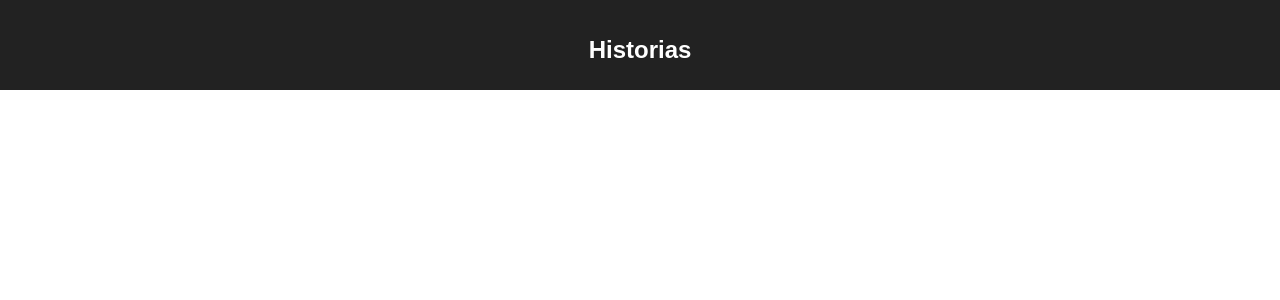
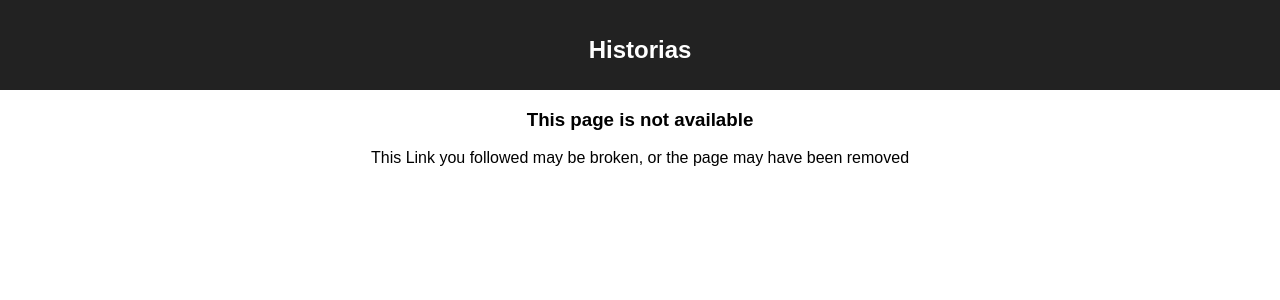
Before and after one commit to SamirMarin/historias, a React (Create React App) app: page /categories/1 in a window 1280 px wide. Shown: the top 300 px of the page. Built offline with nearby package versions, Linux system fonts and the light colour scheme; no server answers.

Commit message:
Create NoMatch component Provide NoMatch component when url not matching

```diff
--- a/src/App.css
+++ b/src/App.css
@@ -314,8 +314,8 @@
 
 .edit-post-container-post {
   height: 30px;
-  padding-left: 100px;
-  padding-right: 100px;
+  padding-left: 20%;
+  padding-right: 20%;
 }
 
 .edit-post-icon-post {
--- a/src/components/App.js
+++ b/src/components/App.js
@@ -3,8 +3,8 @@ import '../App.css';
 import Posts from './Posts'
 import Post from './Post'
 import PostForm from './PostForm'
-import { Route } from 'react-router-dom'
-import { Link } from 'react-router-dom'
+import { Route, Link, Switch } from 'react-router-dom'
+import NoMatch from './NoMatch'
 
 class App extends Component {
 
@@ -19,18 +19,11 @@ class App extends Component {
             >Historias</Link>
           </h1>
         </header>
+        <Switch>
           <Route exact path="/" component={Posts}/>
           <Route exact path="/:category" render={(props) => (
             <Posts
               category={props.match.params.category}
-          />
-        )}/>
-        <Route path="/:category/:postId" render={(props) => (
-          <Post
-            postId={props.match.params.postId}
-            onDeletePost={() => {
-              props.history.push('/')
-            }}
             />
           )}/>
           <Route path="/posts/new" render={({ history }) => (
@@ -40,7 +33,15 @@ class App extends Component {
               }}
             />
           )}/>
-      <Route path="/:category/edit/:postId" render={(props) => (
+          <Route exact path="/:category/:postId" render={(props) => (
+            <Post
+              postId={props.match.params.postId}
+              onDeletePost={() => {
+                props.history.push('/')
+              }}
+            />
+          )}/>
+          <Route exact path="/:category/edit/:postId" render={(props) => (
             <PostForm
               postId={props.match.params.postId}
               onCreatePost={() => {
@@ -49,8 +50,10 @@ class App extends Component {
               }}
             />
           )}/>
+          <Route component={NoMatch}/>
+      </Switch>
     </div>
-    );
+    )
   }
 }
 
--- /dev/null
+++ b/src/components/NoMatch.js
@@ -0,0 +1,18 @@
+import React, {Component} from 'react'
+
+class NoMatch extends Component {
+  render () {
+    return (
+      <div>
+        <h3>
+          This page is not available
+        </h3>
+        <p>
+          This Link you followed may be broken, or the page may have been removed
+        </p>
+      </div>
+    )
+  }
+}
+
+export default NoMatch;
--- a/src/components/Post.js
+++ b/src/components/Post.js
@@ -11,6 +11,7 @@ import { confirmAlert } from 'react-confirm-alert'
 import 'react-confirm-alert/src/react-confirm-alert.css'
 import * as Api from '../utils/api'
 import { deletePost } from '../actions'
+import NoMatch from './NoMatch'
 
 class Post extends Component {
 
@@ -34,7 +35,10 @@ class Post extends Component {
 
   render() {
     return (
-      <div className="post-container">
+      <div>
+        {this.props.post === "Not Valid Post"
+            ? <NoMatch/>
+            : <div className="post-container">
               {this.props.post && (
                 <div>
                   <div className="post-title"> {this.props.post.title} </div>
@@ -76,6 +80,7 @@ class Post extends Component {
                   />
                 </div>
               )}
+            </div>}
           </div>
     )
   }
@@ -85,6 +90,10 @@ function mapStateToProps({ posts }, props) {
   if (props.postId && (props.postId in posts)) {
     return {
       post: posts[props.postId]
+    }
+  } else if (props.postId) {
+    return {
+      post: "Not Valid Post"
     }
   } else {
     return {}
--- a/src/components/PostForm.js
+++ b/src/components/PostForm.js
@@ -4,6 +4,7 @@ import Categories from './Categories'
 import uuidv1 from 'uuid/v1'
 import * as Api from '../utils/api'
 import { addPost, editPost } from '../actions'
+import NoMatch from './NoMatch'
 
 
 class PostForm extends Component {
@@ -106,7 +107,10 @@ class PostForm extends Component {
 
   render() {
     return (
-      <div className="comment-form-container">
+      <div>
+        { this.props.post === "Not Valid PostId"
+            ? <NoMatch/>
+            : <div className="comment-form-container">
           <div className="comment-form-title">
             Let's hear it! Post and publish it!
           </div>
@@ -151,6 +155,7 @@ class PostForm extends Component {
               />
             </div>
           </form>
+        </div>}
     </div>
     )
   }
@@ -160,6 +165,10 @@ function mapStateToProps({ posts }, props) {
   if (props.postId && (props.postId in posts)) {
     return {
       post: posts[props.postId]
+    }
+  } else if (props.postId) {
+    return {
+      post: "Not Valid PostId"
     }
   } else {
     return {}
--- a/src/components/Posts.js
+++ b/src/components/Posts.js
@@ -14,6 +14,7 @@ import * as Api from '../utils/api'
 import { deletePost } from '../actions'
 import { Route } from 'react-router-dom'
 import Categories from './Categories'
+import NoMatch from './NoMatch'
 
 class Posts extends Component {
   state = {
@@ -44,7 +45,7 @@ class Posts extends Component {
     return (
       <div>
         {this.props.posts === "Not Found"
-            ? <div> This Category does not exist </div>
+            ? <NoMatch/>
             : <div>
               <Route exact path="/" component={Categories}/>
               <Route exact path="/:category" render={(props) => (
```
Lines whose indentation alone changed are shown as unchanged.
